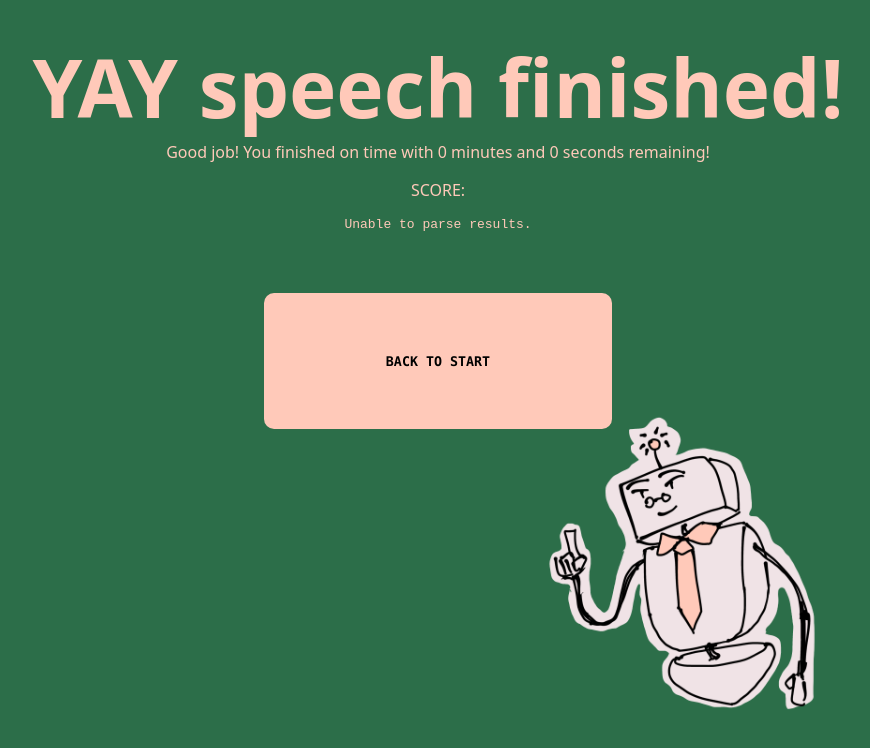
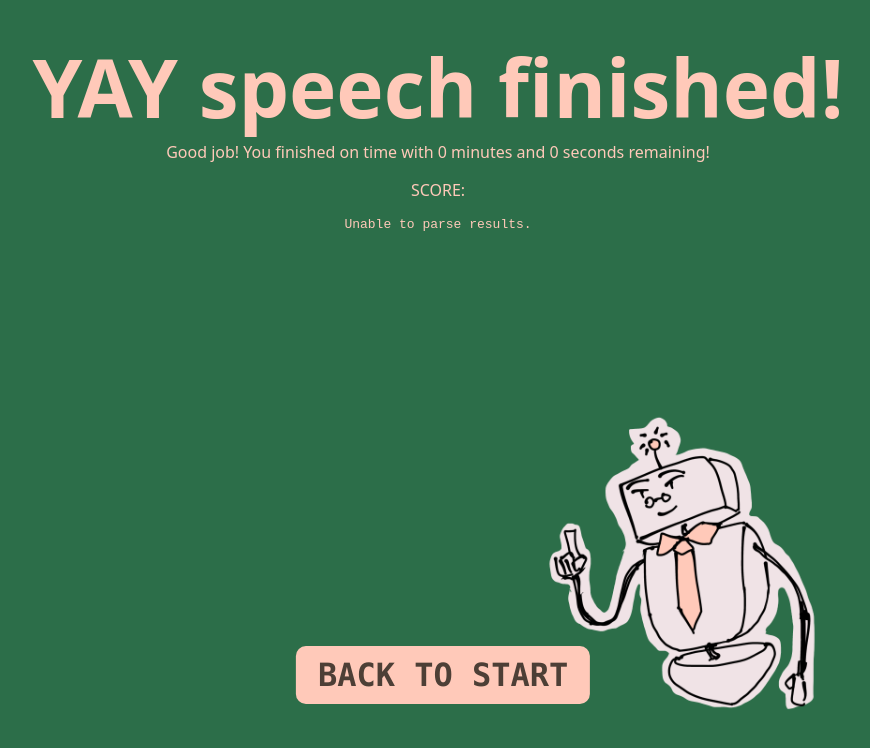
Before and after one commit to happicatalpa/nwhacks-2026, a React (Vite) app in the folder frontend/: page /results in a window 1280 px wide. Shown: the top 748 px of the page, without its empty margins (202-1072 px from the left). Built offline with nearby package versions, Linux system fonts and the light colour scheme.

Commit message:
PLEASE BUTTONS WORKKKK

```diff
--- a/frontend/src/pages/results.jsx
+++ b/frontend/src/pages/results.jsx
@@ -74,7 +74,7 @@ export default function Results({script, transcript, currentSeconds, timeLimit})
       )}
 
         <Link to="/">
-          <button className="btn">BACK TO START</button>
+          <button className="btn-result">BACK TO START</button>
         </Link>
       </div>
       <img id="yaptrainerpos" src = "/yaptrainer.png"></img>
--- a/frontend/src/styles/global.css
+++ b/frontend/src/styles/global.css
@@ -127,7 +127,7 @@ h2 {
   padding: clamp(5px, 2vw, 10px) clamp(10px, 4vw, 22px);
 
   margin: 5%;
-  border-radius: 15px;
+  border-radius: 10px;
   cursor: pointer;
   transition: transform 0.5s ease-in-out;
   border: none;
```
